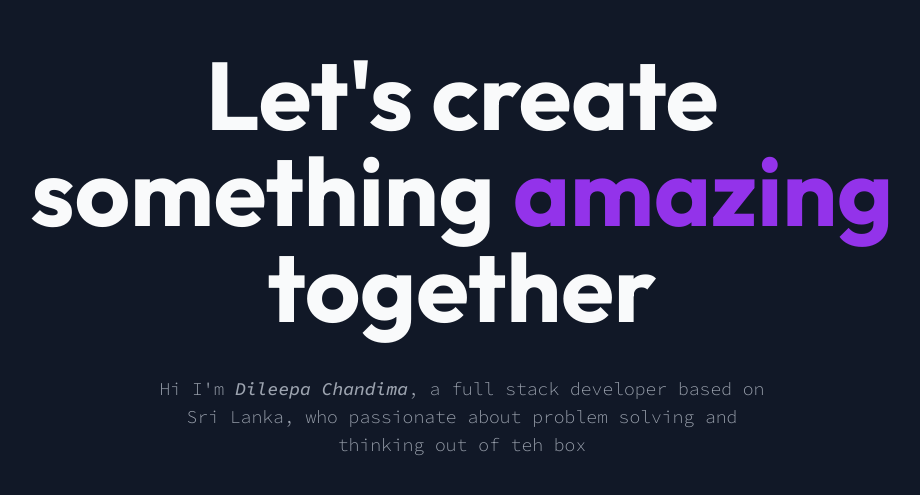
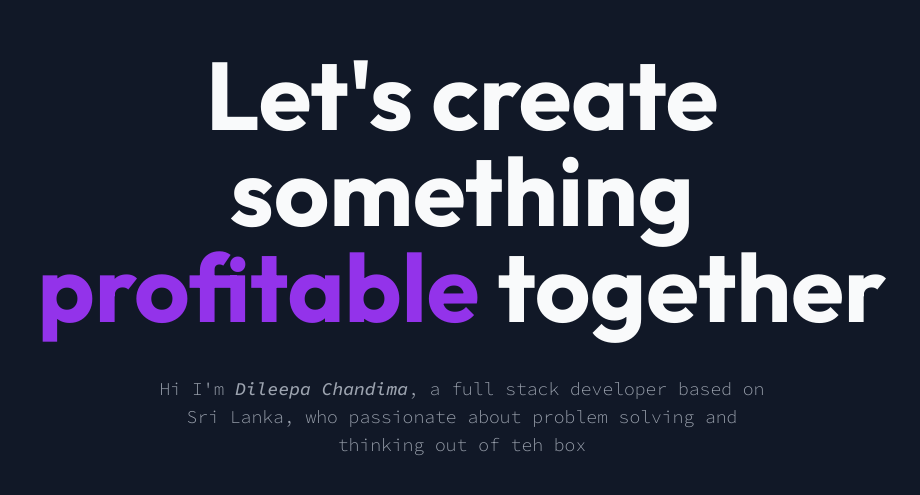
Before and after one commit to dilipchandima/next-blog, a Next.js app: page / in a window 1280 px wide. Shown: the part 147-642 px from the top of the page, without its empty margins (178-1098 px from the left). Built offline with nearby package versions, Linux system fonts and the light colour scheme.

Commit message:
add typewriter

```diff
--- a/package.json
+++ b/package.json
@@ -11,7 +11,8 @@
   "dependencies": {
     "next": "12.3.1",
     "react": "18.2.0",
-    "react-dom": "18.2.0"
+    "react-dom": "18.2.0",
+    "react-simple-typewriter": "^4.0.5"
   },
   "devDependencies": {
     "autoprefixer": "^10.4.12",
--- a/src/pages/index.js
+++ b/src/pages/index.js
@@ -1,4 +1,5 @@
 import Head from "next/head";
+import { Typewriter } from "react-simple-typewriter";
 // import Image from "next/image";
 
 export default function Home() {
@@ -12,8 +13,20 @@ export default function Home() {
 
       <main className="h-screen grid content-center">
         <h1 className="text-8xl font-bold text-gray-50 text-center w-3/4 mx-auto ">
-          Let{"'"}s create something{" "}
-          <span className="text-purple-600">amazing</span> together
+          Let{"'"}s create something
+          <br />
+          <span className="text-purple-600">
+            <Typewriter
+              words={["amazing", "stunning", "profitable"]}
+              loop={0}
+              cursor
+              cursorStyle=""
+              typeSpeed={90}
+              deleteSpeed={50}
+              delaySpeed={1000}
+            />
+          </span>{" "}
+          together
         </h1>
         <h5 className="text-lg font-mono font-light text-gray-400 text-center mt-10 w-2/4 mx-auto">
           Hi I{"'"}m{" "}
```
Also changed, not shown: 1 other file (tests, documents, lock files or other folders).
